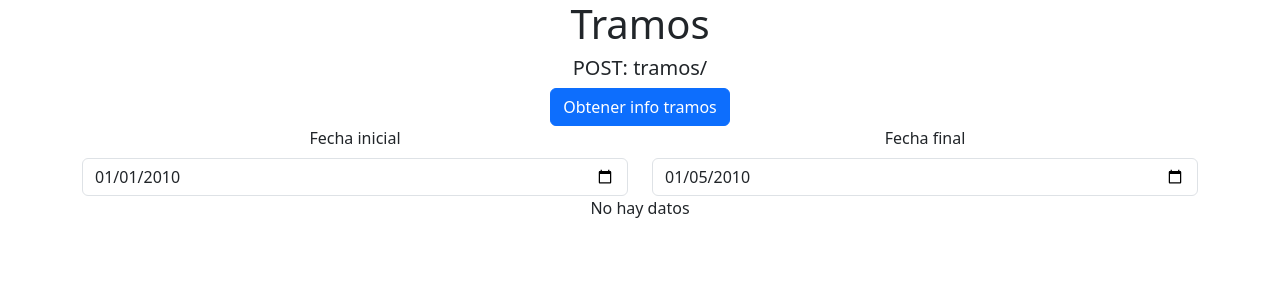
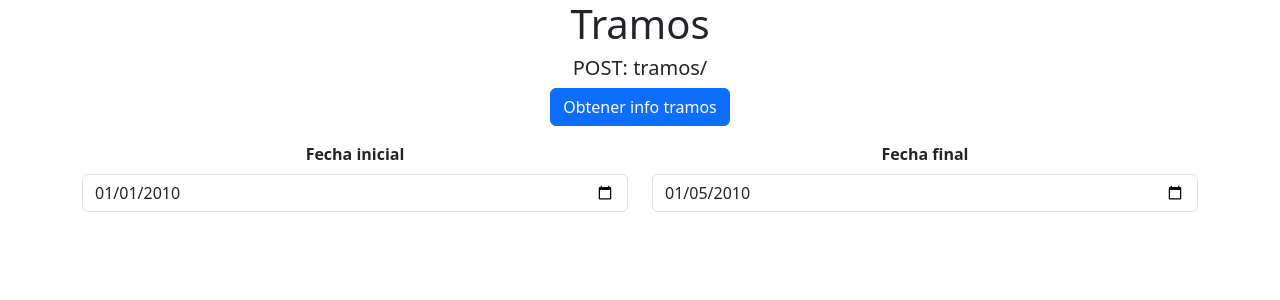
Before and after one commit to davidpalaciosg/prueba-tecnica-react, a React (Create React App) app: page / in a window 1280 px wide. Shown: the top 300 px of the page. Built offline with nearby package versions, Linux system fonts and the light colour scheme.

Commit message:
Tramos organism done

```diff
--- a/src/App.tsx
+++ b/src/App.tsx
@@ -1,6 +1,6 @@
 import React from 'react';
 import './App.scss';
-import Tramos from './components/organisms/Tramos';
+import Tramos from './components/organisms/Tramos/Tramos';
 import Clientes from './components/TryEndpoints/Clientes';
 
 function App() {
--- a/src/components/atoms/AlertAtom.tsx
+++ b/src/components/atoms/AlertAtom.tsx
@@ -9,7 +9,7 @@ interface AlertProps {
 
 export default function AlertAtom({variant, message, show}: AlertProps) {
   return (
-    <Alert variant={variant} show={show}>
+    <Alert variant={variant} show={show} className='alertAtom'>
         {message}
     </Alert>
   )
--- a/src/components/atoms/Datepicker.tsx
+++ b/src/components/atoms/Datepicker.tsx
@@ -18,8 +18,8 @@ export default function Datepicker({ name, onChange }: DatepickerProps) {
   };
 
   return (
-    <Form.Group>
-      <Form.Label>{name}</Form.Label>
+    <Form.Group className='datepicker'>
+      <Form.Label className='label'>{name}</Form.Label>
       <Form.Control
         type="date"
         placeholder={name}
--- /dev/null
+++ b/src/components/organisms/Tramos/Tramos.scss
@@ -0,0 +1,14 @@
+.tramosContainer{
+    .apiButton{
+        margin-bottom: 1rem;
+    }
+    .alertAtom{
+        margin-bottom: 1.5rem;
+    }
+    .datepicker{
+        .label{
+            font-weight: bold;
+        }
+        margin-bottom: 1rem;
+    }
+}
--- a/src/components/organisms/Tramos.tsx
+++ b/src/components/organisms/Tramos/Tramos.tsx
@@ -1,13 +1,16 @@
 import React, { useState, ChangeEvent } from 'react';
-import { SingleTramo } from '../../services/backend/backendTypes';
+import { SingleTramo } from '../../../services/backend/backendTypes';
 import { Container, Row, Col, Button } from 'react-bootstrap';
-import { getTramo } from '../../services/backend/backendServices';
-import { transformTramos } from '../../services/backend/transformData';
-import Datepicker from '../atoms/Datepicker';
-import TableTramo from '../molecules/Tables/TableTramo';
-import TramosCharts from '../molecules/Plots/TramosCharts';
-import AlertAtom from '../atoms/AlertAtom';
-import { isBeforeString } from '../../utils/Dates';
+import { getTramo } from '../../../services/backend/backendServices';
+import { transformTramos } from '../../../services/backend/transformData';
+import Datepicker from '../../atoms/Datepicker';
+import TableTramo from '../../molecules/Tables/TableTramo';
+import TramosCharts from '../../molecules/Plots/TramosCharts';
+import AlertAtom from '../../atoms/AlertAtom';
+import { isBeforeString } from '../../../utils/Dates';
+
+//SASS
+import './Tramos.scss';
 
 export default function Tramos() {
     const [initialDate, setInitialDate] = useState('2010-01-01');
@@ -54,13 +57,13 @@ export default function Tramos() {
     };
 
     return (
-        <Container>
+        <Container className='tramosContainer'>
             {/* Title and button */}
             <Row>
                 <Col>
                     <h1>Tramos</h1>
                     <h5>POST: tramos/</h5>
-                    <Button variant="primary" onClick={handleButtonClick}>
+                    <Button variant="primary" onClick={handleButtonClick} className='apiButton'>
                         Obtener info tramos
                     </Button>
                 </Col>
@@ -68,11 +71,11 @@ export default function Tramos() {
             {/* Alert */}
             <Row>
                 <Col>
-                    <AlertAtom variant="danger" message={alertMessage} show={showAlert} />
+                    <AlertAtom variant="danger" message={alertMessage} show={showAlert}/>
                 </Col>
             </Row>
             {/* Datepickers */}
-            <Row>
+            <Row className='datepickers'>
                 <Col>
                     <Datepicker name="Fecha inicial" onChange={handleDateChange} />
                 </Col>
@@ -86,7 +89,7 @@ export default function Tramos() {
                     {tramos.length > 0 ? (
                         <TableTramo tramos={tramos} handleSortTramos={handleSortTramos} />
                     ) : (
-                        <p>No hay datos</p>
+                        <p></p>
                     )}
                 </Col>
             </Row>
```
